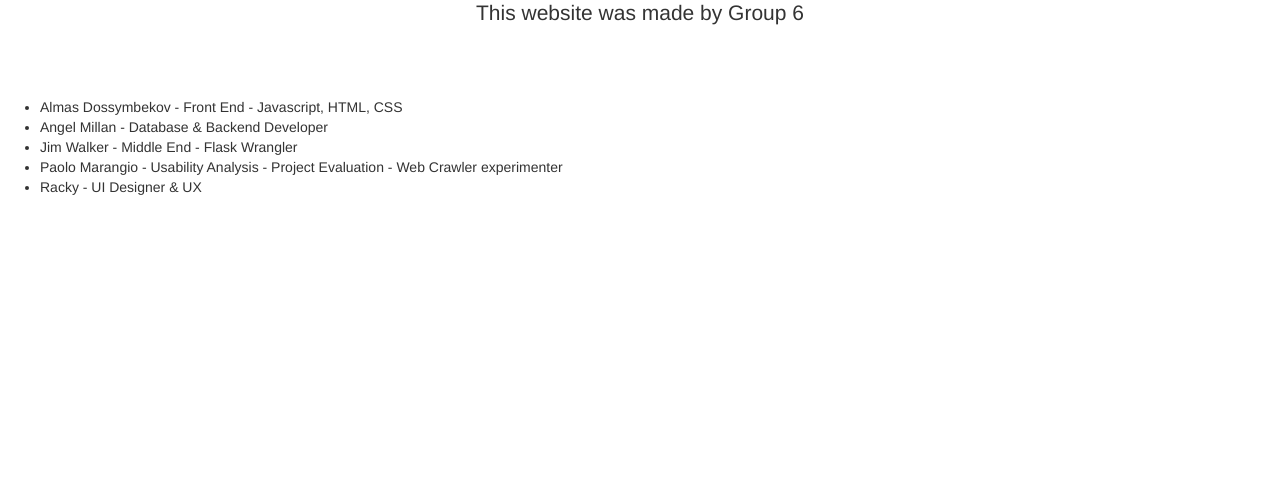
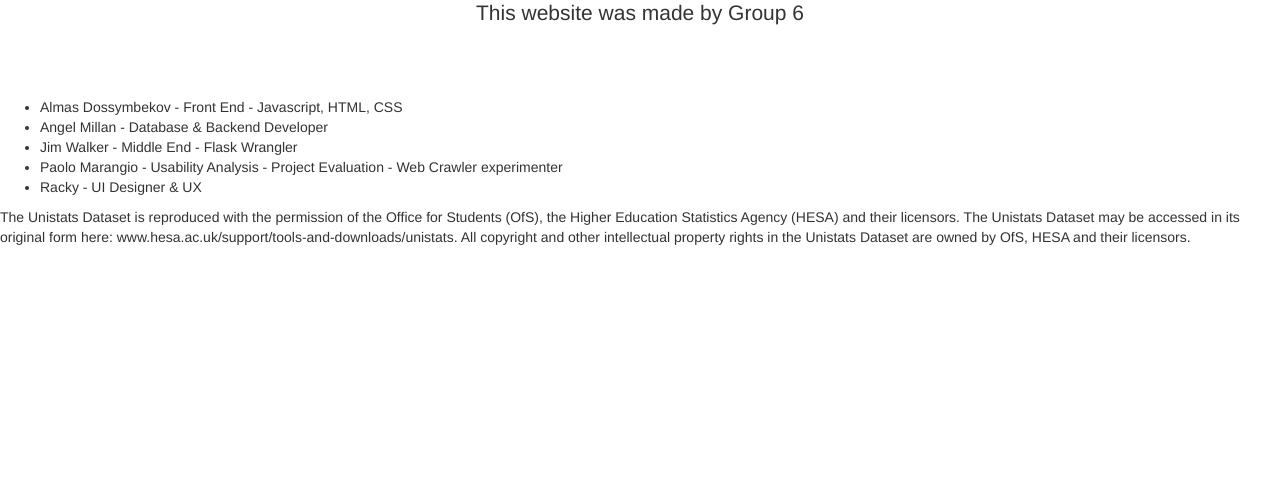
Before and after one commit to Jim-Walk/Software-Development-Assessment, a Flask app: page /about in a window 1280 px wide. Shown: the part 162-649 px from the top of the page. Run offline with Flask 2, Linux system fonts and the light colour scheme; some libraries are stand-ins or nearby versions.

Commit message:
add unistats statement

```diff
--- a/templates/about.html
+++ b/templates/about.html
@@ -12,4 +12,5 @@
             <li> Paolo Marangio - Usability Analysis - Project Evaluation - Web Crawler experimenter</li>
             <li> Racky - UI Designer & UX </li>
         </ul></p>
-{% endblock %}
+	<p>The Unistats Dataset is reproduced with the permission of the Office for Students (OfS), the Higher Education Statistics Agency (HESA) and their licensors. The Unistats Dataset may be accessed in its original form here: www.hesa.ac.uk/support/tools-and-downloads/unistats.  All copyright and other intellectual property rights in the Unistats Dataset are owned by OfS, HESA and their licensors.</p>
+	{% endblock %}
```
